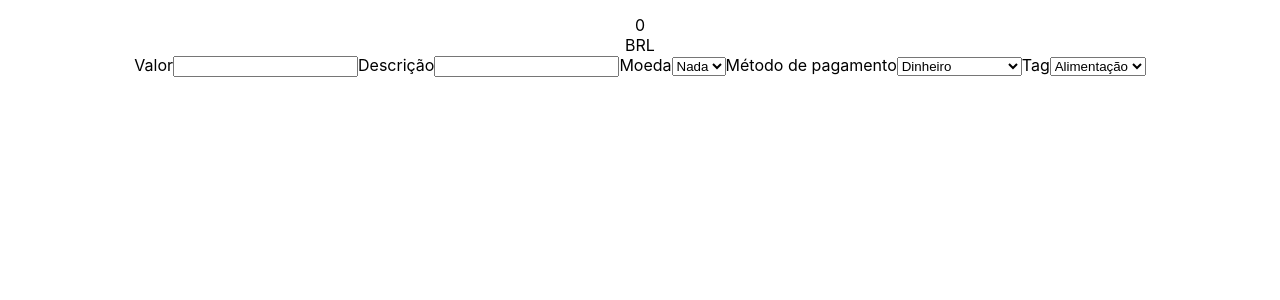
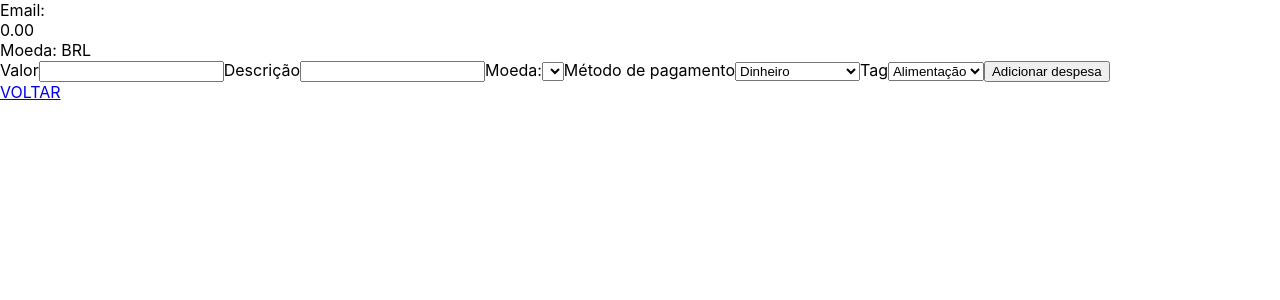
Before and after one commit to cae07/sd-013-a-project-trybewallet, a React (Create React App) app: page /carteira in a window 1280 px wide. Shown: the top 300 px of the page. Built offline with nearby package versions, Linux system fonts and the light colour scheme; no server answers.

Commit message:
Requisitos 7-8

```diff
--- a/src/App.js
+++ b/src/App.js
@@ -1,5 +1,5 @@
 import React from 'react';
-import './App.css';
+// import './css/App.css';
 import {
   Switch,
   Route,
--- a/src/actions/index.js
+++ b/src/actions/index.js
@@ -1,13 +1,51 @@
-// Coloque aqui suas actions
+import fetchApi from '../components/ApiMoedas';
+
 export const USER_ACTION = 'USER_ACTION';
 export const WALLET_ACTION = 'WALLET_ACTION';
+export const SUCCESS_TYPE = 'SUCCESS_TYPE';
+export const ERROR_TYPE = 'ERROR_TYPE';
+export const WALLET_DESPESAS = 'WALLET_DESPESAS';
+export const SEND_EXPENSE = 'SEND_EXPENSE';
 
 export const salvarStore = (payload) => ({
   type: USER_ACTION,
   payload,
 });
-
 export const sendWalletInfo = (payload) => ({
   type: WALLET_ACTION,
   payload,
 });
+export const successType = (payload) => ({
+  type: SUCCESS_TYPE,
+  payload,
+});
+export const errorType = (erro) => ({
+  type: ERROR_TYPE,
+  erro,
+});
+
+export const actionDespesas = (payload) => ({
+  type: WALLET_DESPESAS,
+  payload,
+});
+
+export const sendExpense = (payload) => ({
+  type: SEND_EXPENSE,
+  payload,
+});
+
+export const sendMoedasApi = () => (dispatch) => fetchApi()
+  .then((response) => dispatch(successType(response)),
+    (erro) => dispatch(errorType(erro)));
+
+export const sendExpenseApi = (userForm) => (dispatch) => fetchApi()
+  .then((data) => {
+    const userInfo = {
+      ...userForm,
+      exchangeRates: {
+        ...data,
+      },
+    };
+    dispatch(sendExpense(userInfo));
+  },
+  (erro) => dispatch(errorType(erro)));
--- /dev/null
+++ b/src/components/ApiMoedas.js
@@ -0,0 +1,7 @@
+const fetchApi = async () => {
+  const MoedasApi = await fetch('https://economia.awesomeapi.com.br/json/all');
+  const ApiJson = await MoedasApi.json();
+  return ApiJson;
+};
+
+export default fetchApi;
--- /dev/null
+++ b/src/components/Moedas.js
@@ -0,0 +1,31 @@
+import React, { Component } from 'react';
+import { connect } from 'react-redux';
+import { objectOf, string } from 'prop-types';
+
+class Moedas extends Component {
+  render() {
+    const { getCurrencies } = this.props;
+    const arrayCurrencies = Object.keys(getCurrencies);
+    return (
+      <>
+        { arrayCurrencies
+          .map((currency, i) => {
+            if (currency !== 'USDT') {
+              return <option key={ i }>{currency}</option>;
+            }
+            return true;
+          })}
+      </>
+    );
+  }
+}
+
+Moedas.propTypes = {
+  getCurrencies: objectOf(string).isRequired,
+};
+
+const mapStateToProps = (state) => ({
+  getCurrencies: state.wallet.currencies,
+});
+
+export default connect(mapStateToProps)(Moedas);
--- a/src/App.css
+++ b/src/css/App.css
@@ -1,14 +1,12 @@
 .App {
-  margin-top: 15px;
+  align-content: center;
+  display: flex;
+  flex-direction: column;
   text-align: center;
 }
 
-/* body {
-  background-color: black;
-} */
-
 .App-logo {
-  height: 40vmin;
+  height: 200px;
   pointer-events: none;
 }
 
@@ -19,15 +17,9 @@
   }
 }
 
-.App-header {
-  align-items: center;
-  background-color: #282c34;
-  color: white;
-  display: flex;
-  flex-direction: column;
-  font-size: calc(10px + 2vmin);
-  justify-content: center;
-  min-height: 100vh;
+
+.Login-logo {
+  height: 300px;
 }
 
 .App-link {
--- a/src/pages/Login.js
+++ b/src/pages/Login.js
@@ -87,8 +87,7 @@ class Login extends React.Component {
     return (
       <form>
         <img
-          className="App-logo"
-          src="http://www.w3.org/2000/svg"
+          src="../imagens/julios2"
           alt="logo"
         />
         <label htmlFor="emailLabel">
--- a/src/pages/Wallet.js
+++ b/src/pages/Wallet.js
@@ -1,62 +1,134 @@
 import React, { Component } from 'react';
-import { func } from 'prop-types';
+import { func, arrayOf, string } from 'prop-types';
+import { Link } from 'react-router-dom';
 import { connect } from 'react-redux';
+import { sendExpenseApi, sendMoedasApi } from '../actions';
+import Moedas from '../components/Moedas';
 
 class Wallet extends Component {
   constructor(props) {
     super(props);
+    this.state = {
+      id: 0,
+      value: '',
+      description: '',
+      currency: 'BRL',
+      method: '',
+      tag: '',
+    };
     this.renderHeader = this.renderHeader.bind(this);
     this.renderForm = this.renderForm.bind(this);
+    this.renderButton = this.renderButton.bind(this);
+    this.change = this.change.bind(this);
+    this.submitForm = this.submitForm.bind(this);
+    this.sumExpenses = this.sumExpenses.bind(this);
+  }
+
+  componentDidMount() {
+    const { dispatchMoedas } = this.props;
+    dispatchMoedas();
+  }
+
+  change({ target }) {
+    const { id, value } = target;
+    this.setState({
+      [id]: value,
+    });
+  }
+
+  submitForm(e) {
+    e.preventDefault();
+    const { buttonExpenses } = this.props;
+    const { id, value, description, currency, method, tag } = this.state;
+    const estado = { id, value, description, currency, method, tag };
+    this.setState({
+      id: id + 1,
+      value: '',
+      description: '',
+      currency: 'BRL',
+      method: '',
+      tag: '',
+    },
+    () => buttonExpenses(estado));
+  }
+
+  sumExpenses() {
+    const { cotation } = this.props;
+    let contador = 0;
+    cotation
+      .forEach(({ value, currency, exchangeRates }) => {
+        if (exchangeRates[currency]) {
+          contador += (Number(value) * Number(exchangeRates[currency].ask));
+          return contador;
+        }
+        return contador;
+      });
+    return contador.toFixed(2);
   }
 
   renderHeader() {
     const { salvarStore } = this.props;
     return (
-      <header className="header">
-        <section data-testid="email-field">{`${salvarStore}`}</section>
-        <section data-testid="total-field">0</section>
-        <section data-testid="header-currency-field">BRL</section>
+      <header>
+        <section data-testid="email-field">{`Email: ${salvarStore}`}</section>
+        <section data-testid="total-field">{ this.sumExpenses() }</section>
+        <section data-testid="header-currency-field">Moeda: BRL</section>
       </header>
     );
   }
 
+  renderButton() {
+    return (
+      <span>
+        <button
+          type="submit"
+        >
+          Adicionar despesa
+        </button>
+      </span>
+    );
+  }
+
   renderForm() {
+    const { value, description, currency, method, tag } = this.state;
     return (
       <article>
-        <form>
+        <form onSubmit={ this.submitForm }>
           <label htmlFor="value">
             Valor
-            <input type="text" id="value" />
+            <input type="text" id="value" onChange={ this.change } value={ value } />
           </label>
           <label htmlFor="description">
             Descrição
-            <input type="text" id="description" />
+            <input id="description" onChange={ this.change } value={ description } />
           </label>
           <label htmlFor="currency">
-            Moeda
-            <select type="text" id="currency">
-              <option value="">Nada</option>
+            Moeda:
+            <select type="text" id="currency" onChange={ this.change } value={ currency }>
+              <Moedas />
             </select>
           </label>
-          <label htmlFor="payment">
+          <label htmlFor="method">
             Método de pagamento
-            <select type="text" id="payment">
-              <option value="money">Dinheiro</option>
-              <option value="credit">Cartão de crédito</option>
-              <option value="debit">Cartão de débito</option>
+            <select type="text" id="method" onChange={ this.change } value={ method }>
+              <option value="Dinheiro">Dinheiro</option>
+              <option value="Cartão de crédito">Cartão de crédito</option>
+              <option value="Cartão de débito">Cartão de débito</option>
             </select>
           </label>
-          <label htmlFor="despesa">
+          <label htmlFor="tag">
             Tag
-            <select type="text" id="despesa">
-              <option value="food">Alimentação</option>
-              <option value="house">Lazer</option>
-              <option value="work">Trabalho</option>
-              <option value="traffic">Transporte</option>
-              <option value="health">Saúde</option>
+            <select type="text" id="tag" onChange={ this.change } value={ tag }>
+              <option value="Alimentação">Alimentação</option>
+              <option value="Lazer">Lazer</option>
+              <option value="Trabalho">Trabalho</option>
+              <option value="Transport">Transporte</option>
+              <option value="Saúde">Saúde</option>
             </select>
           </label>
+          { this.renderButton() }
         </form>
+        <Link to="/">VOLTAR</Link>
       </article>
     );
   }
@@ -68,6 +140,7 @@ class Wallet extends Component {
         <section>
           {this.renderForm()}
         </section>
+
       </main>
     );
   }
@@ -75,10 +148,20 @@ class Wallet extends Component {
 
 Wallet.propTypes = {
   salvarStore: func.isRequired,
+  dispatchMoedas: func.isRequired,
+  buttonExpenses: func.isRequired,
+  forEach: func.isRequired,
+  cotation: arrayOf(string).isRequired,
 };
 
 const mapStateToProps = (state) => ({
   salvarStore: state.user.email,
+  cotation: state.wallet.expenses,
 });
 
-export default connect(mapStateToProps)(Wallet);
+const mapDispatchToProps = (dispatch) => ({
+  dispatchMoedas: () => dispatch(sendMoedasApi()),
+  buttonExpenses: (state) => dispatch(sendExpenseApi(state)),
+});
+
+export default connect(mapStateToProps, mapDispatchToProps)(Wallet);
--- a/src/reducers/wallet.js
+++ b/src/reducers/wallet.js
@@ -1,17 +1,30 @@
-// Esse reducer será responsável por tratar o todas as informações relacionadas as despesas
-import { WALLET_ACTION } from '../actions';
+import { WALLET_ACTION, SUCCESS_TYPE, ERROR_TYPE, SEND_EXPENSE } from '../actions';
 
 const initialState = {
   currencies: [],
   expenses: [],
-
+  erro: '',
 };
-
 const wallet = (state = initialState, action) => {
   switch (action.type) {
   case WALLET_ACTION:
     return {
       ...state,
+    };
+  case SUCCESS_TYPE:
+    return {
+      ...state,
+      currencies: action.payload,
+    };
+  case ERROR_TYPE:
+    return {
+      ...state,
+      erro: action.erro.message,
+    };
+  case SEND_EXPENSE:
+    return {
+      ...state,
+      expenses: [...state.expenses, action.payload],
     };
   default:
     return state;
```
Also changed, not shown: src/css/Login.css (added, +7 -0 lines), src/css/Wallet.css (added, +10 -0 lines), src/imagens/download.jpeg (added), src/imagens/julios2.png (added).
